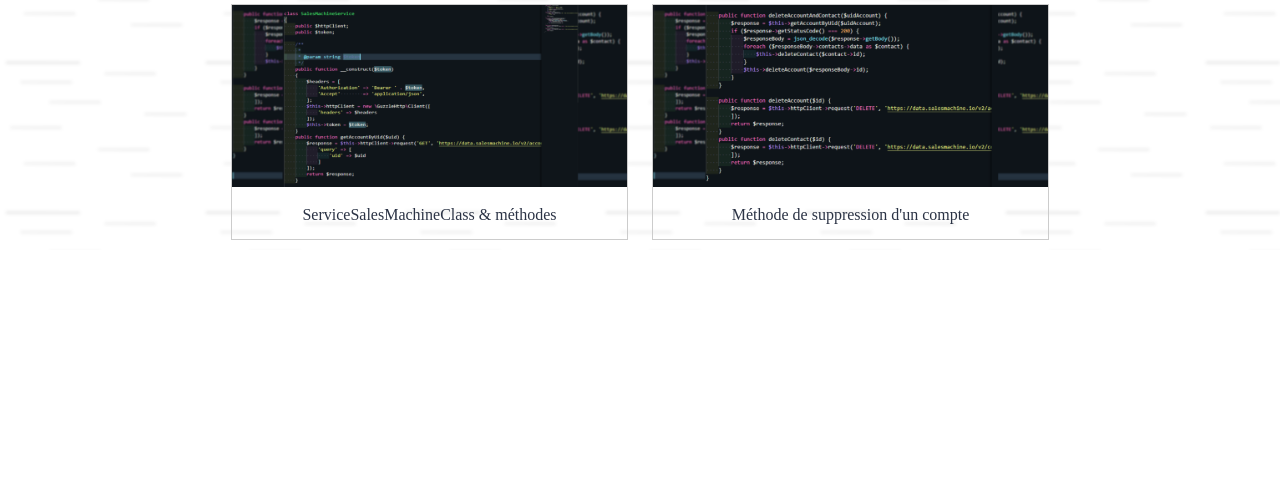
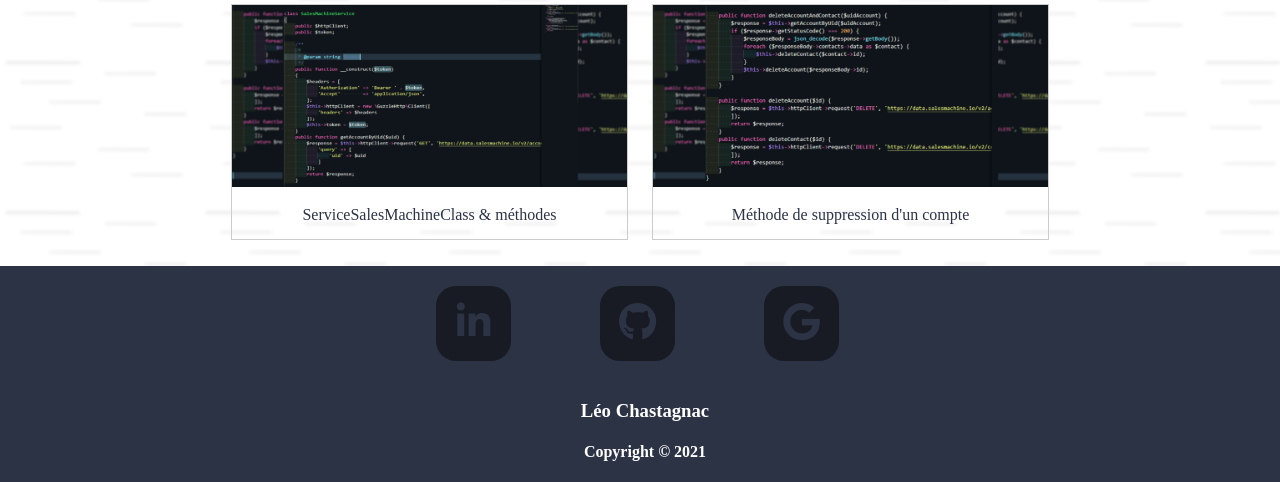
Before and after one commit to Chastagnac/siteLeo, a PHP site: page /page/stage.php in a window 1280 px wide. Shown: the part 3098-3580 px from the top of the page. Before the commit the page ends 3338 px from the top, so only its background shows below. Run offline with PHP 8.4, Linux system fonts and the light colour scheme; some libraries are stand-ins or nearby versions.

Commit message:
footer stage + animation + veille

```diff
--- a/css/stage.css
+++ b/css/stage.css
@@ -200,3 +200,52 @@ div.gallery {
     padding: 15px;
     text-align: center;
 }
+
+
+section #services {
+    text-align: center;
+    background-color: #2b3345;
+    transform: translatez(0);
+    position: absolute;
+    width: -webkit-fill-available;
+  }
+  section #services h2 {
+    margin: 80px 0px 40px;
+    color: #fff;
+    font-size: 2.4em;
+    text-transform: uppercase;
+    text-align: center;
+  }
+  section #services li {
+    width: 120px;
+    display: inline-block;
+    margin: 20px;
+    list-style: none;
+  }
+  section #services li div {
+    width: 75px;
+    font-size: 2.4em;
+    text-align: center;
+    line-height: 75px;
+    background-color: #15171dd6;
+    border-radius: 20px;
+    transition: all 0.5s ease;;
+    transition: all 0.5s ease;
+  }
+  section #services li a {
+    color: #fff;
+  }
+  section #services li div:hover {
+    transform: rotate(360deg);
+    border-radius: 100px;
+  }
+  section #services h3 {
+      color: #fff;
+      text-align: center;
+      margin-right: 30px;
+  }
+  section #services h4 {
+    color: #fff;
+    margin-right: 30px;
+    text-align: center;
+}
--- a/page/stage.php
+++ b/page/stage.php
@@ -7,6 +7,7 @@
     <meta charset="UTF-8" />
     <meta name="viewport" content="width=device-width, initial-scale=1.0" />
     <link rel="stylesheet" href="../css/stage.css" />
+    <link rel="icon" type="image/png" href="assets/images/icon1.png" />
     <link rel="stylesheet" href="../css/reponsivestage.css" />
     <script src="https://cdnjs.cloudflare.com/ajax/libs/rellax/1.12.1/rellax.min.js"></script>
     <script src="https://kit.fontawesome.com/d7d3f46c80.js" crossorigin="anonymous"></script>
@@ -161,4 +162,34 @@
             </div>
         </div>
     </section>
+    <section>
+        <ul id="services">
+            <li>
+                <div class="linkedin">
+                    <a href="https://www.linkedin.com/in/l%C3%A9o-chastagnac/" target="_blank">
+                        <i class="fa fa-linkedin" aria-hidden="true"></i>
+                    </a>
+                </div>
+            </li>
+            <li>
+                <div class="github">
+                    <a href="https://github.com/Chastagnac" target="_blank">
+                        <i class="fa fa-github" aria-hidden="true"></i>
+                    </a>
+                </div>
+            </li>
+            <li>
+                <div class="instagram">
+                    <a href="mailto:leochastagnac@gmail.com" target="_blank">
+                        <i class="fa fa-google" aria-hidden="true"></i>
+                    </a>
+                </div>
+            </li>
+            <h3>Léo Chastagnac<br>
+                <h4>Copyright © 2021<h4>
+            </h3>
+        </ul>
+    </section>
+
+    <script src="../js/stage.js"></script>
 </body>
```
Also changed, not shown: css/style.css (+21 -0 lines), index.php (+7 -0 lines), js/stage.js (added, +35 -0 lines), assets/images/feedly.png (added), assets/images/twitter.png (added).
